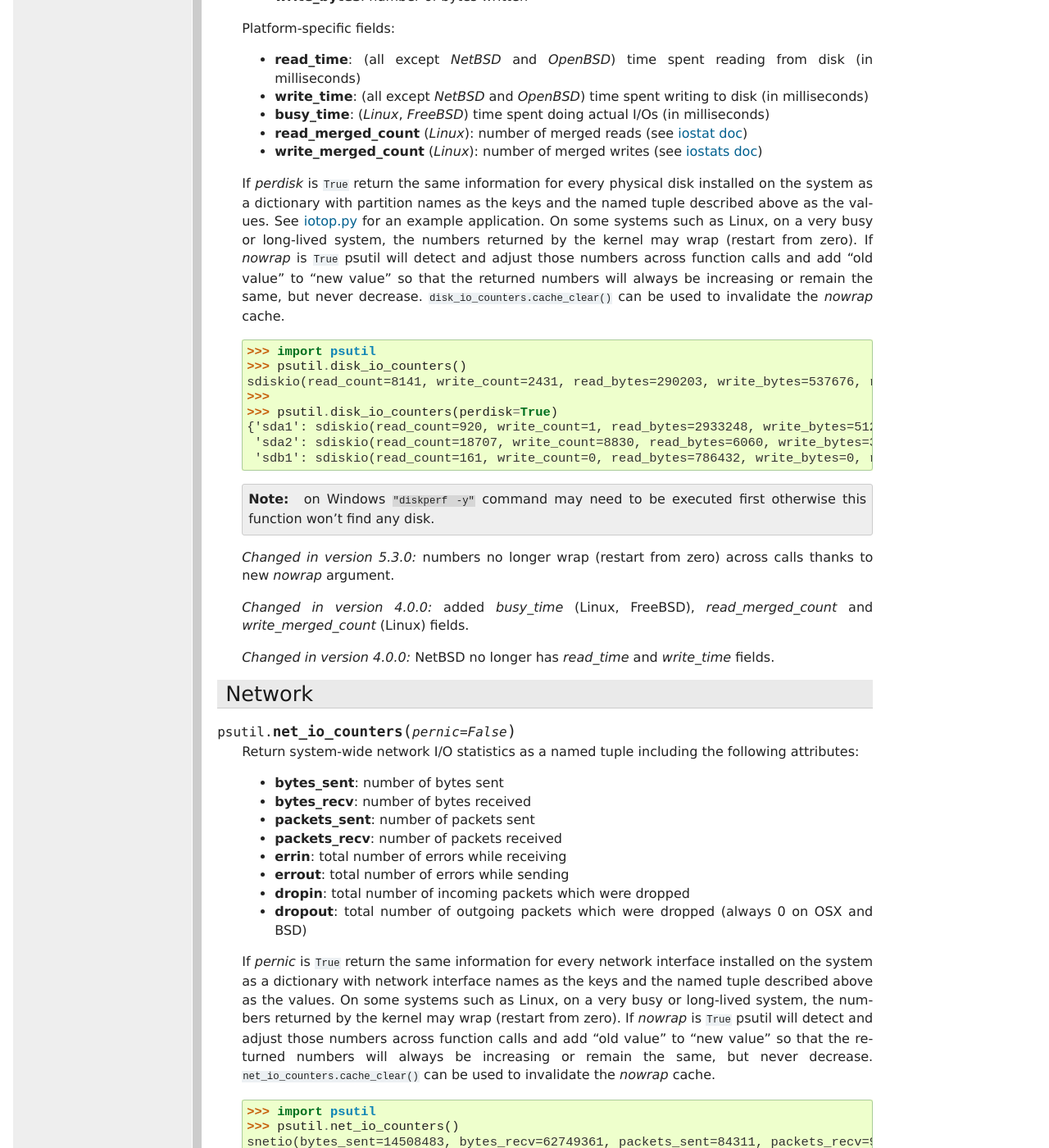
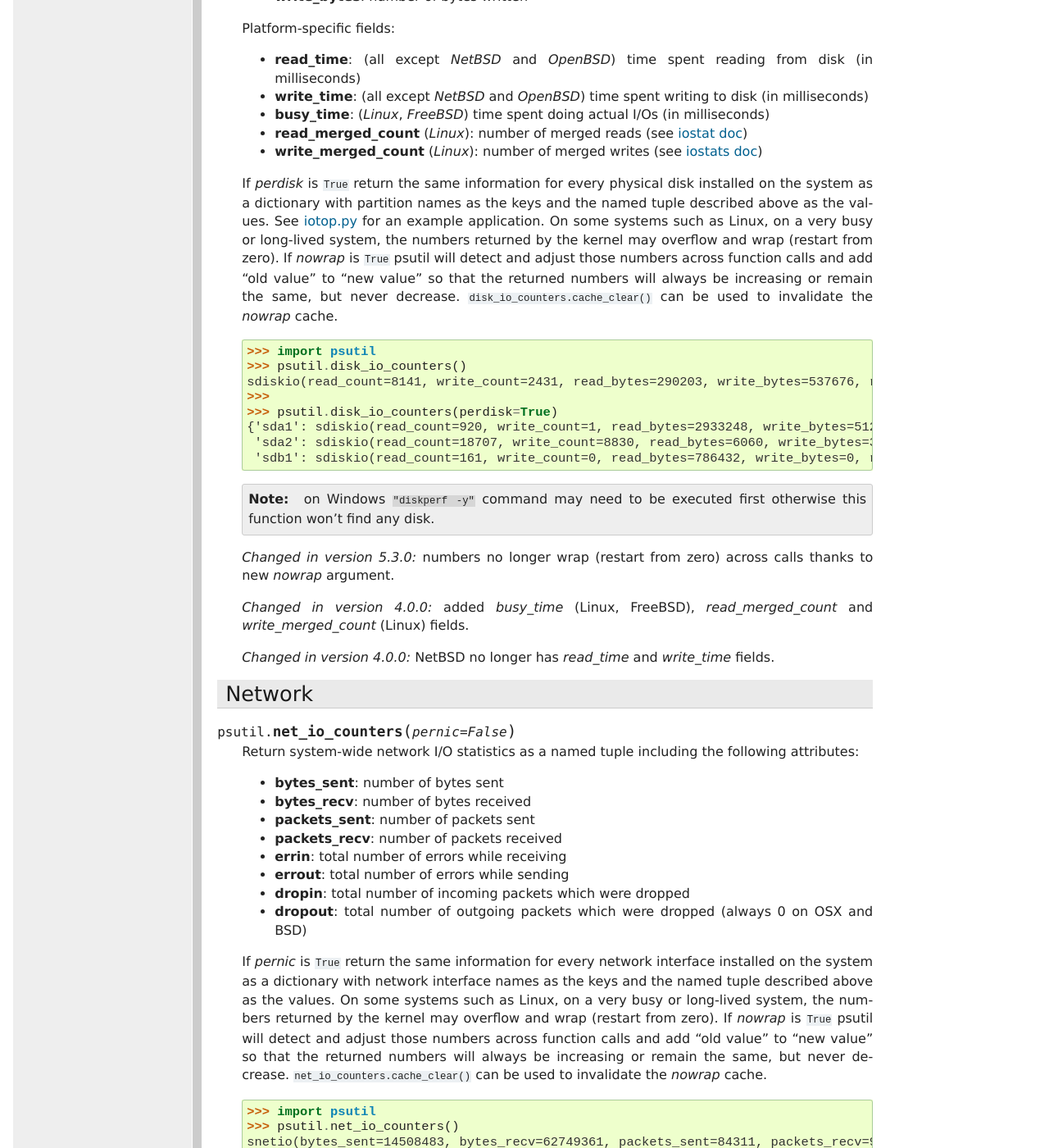
Before and after one commit to giampaolo/psutil, a Sphinx documentation site: the page built from docs/index.rst, in a window 1280 px wide and 1400 px high, scrolled down 6125 px. Shown: the whole window at 82% size. Built offline with Sphinx 7.4.7, drawn with Linux system fonts in a browser that asks for light colours; formulas are drawn with MathJax 3.

Commit message:
update doc

```diff
--- a/docs/index.rst
+++ b/docs/index.rst
@@ -395,7 +395,7 @@ Disks
   See `iotop.py <https://github.com/giampaolo/psutil/blob/master/scripts/iotop.py>`__
   for an example application.
   On some systems such as Linux, on a very busy or long-lived system, the
-  numbers returned by the kernel may wrap (restart from zero).
+  numbers returned by the kernel may overflow and wrap (restart from zero).
   If *nowrap* is ``True`` psutil will detect and adjust those numbers across
   function calls and add "old value" to "new value" so that the returned
   numbers will always be increasing or remain the same, but never decrease.
@@ -448,7 +448,7 @@ Network
   interface installed on the system as a dictionary with network interface
   names as the keys and the named tuple described above as the values.
   On some systems such as Linux, on a very busy or long-lived system, the
-  numbers returned by the kernel may wrap (restart from zero).
+  numbers returned by the kernel may overflow and wrap (restart from zero).
   If *nowrap* is ``True`` psutil will detect and adjust those numbers across
   function calls and add "old value" to "new value" so that the returned
   numbers will always be increasing or remain the same, but never decrease.
```
